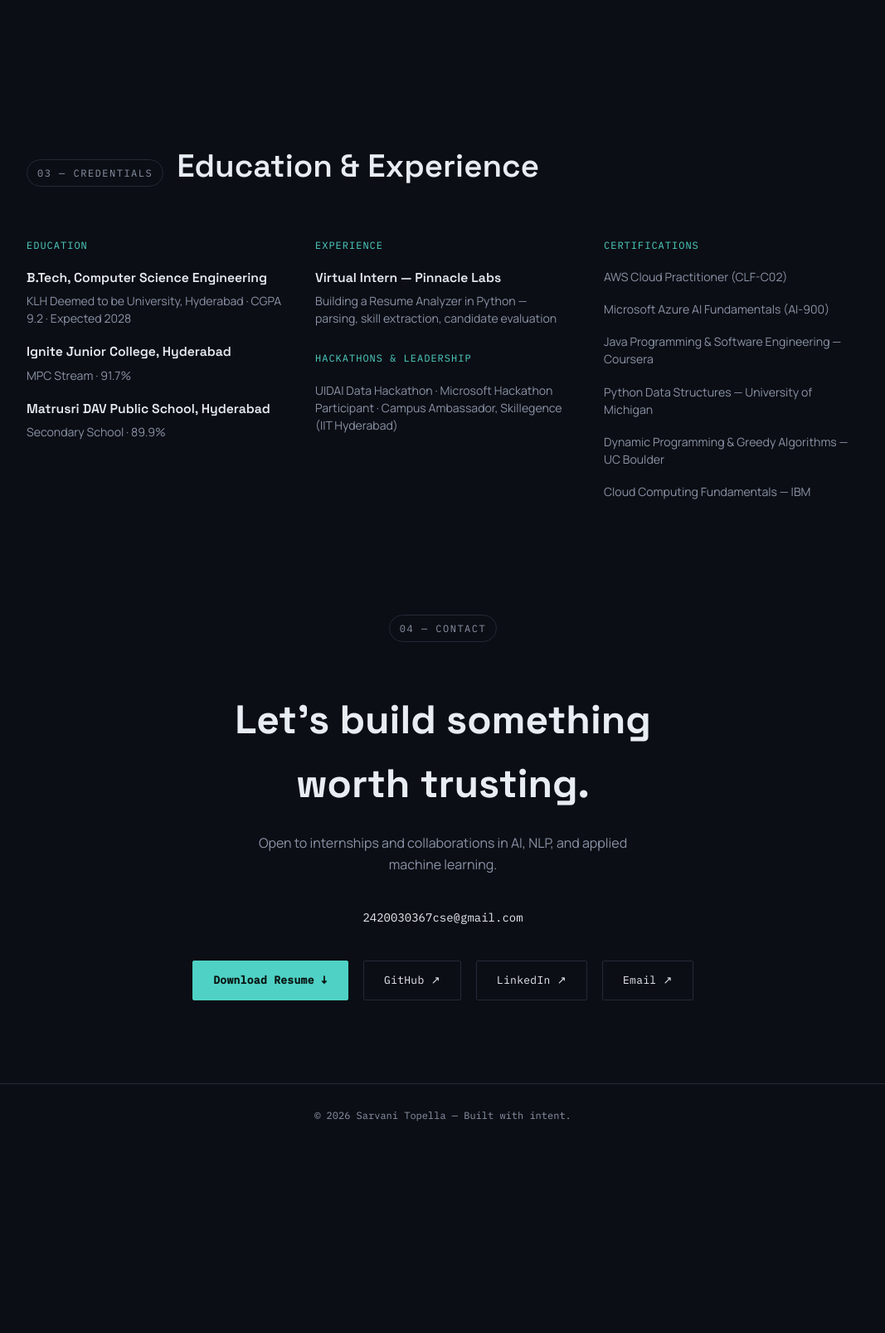
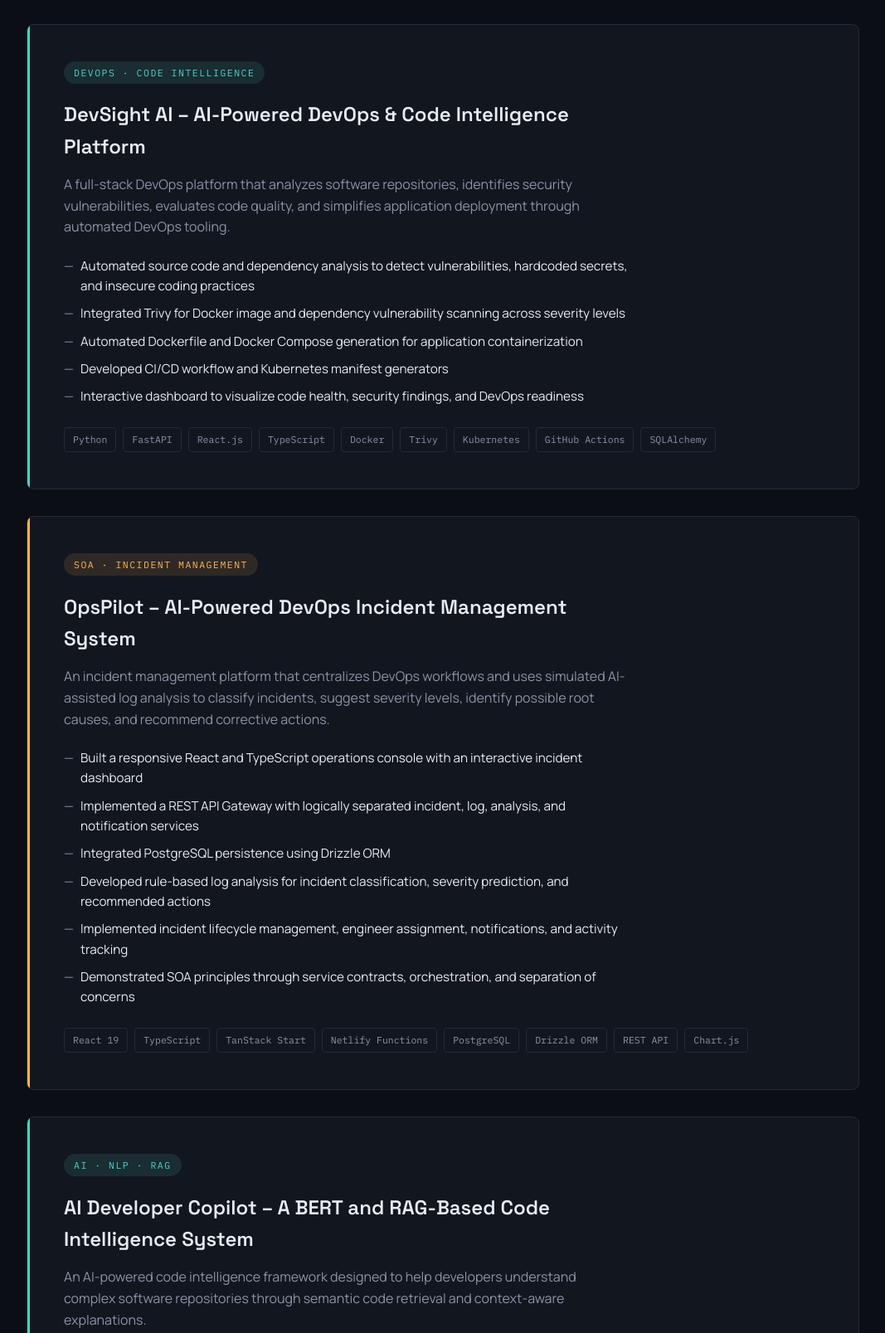
Before and after one commit to Sarvani-2420030367/Sarvani-2420030367.github.io, a plain HTML site: page index.html in a window 1280 px wide. Shown: the part 3402-5009 px from the top of the page at 83% size, without its empty margins (106-1173 px from the left). Before the commit the page ends 4784 px from the top, so only its background shows below. Drawn offline with Linux system fonts and the light colour scheme.

Commit message:
Update index.html

```diff
--- a/index.html
+++ b/index.html
@@ -387,6 +387,120 @@
       <span class="tag">CRUD</span>
     </div>
   </div>
+
+<!-- PROJECT 05: DEVSIGHT AI -->
+<div class="project-card vision">
+  <div class="project-top">
+    <div>
+      <span class="project-domain">DevOps · Code Intelligence</span>
+    </div>
+  </div>
+
+  <div class="project-title">DevSight AI – AI-Powered DevOps & Code Intelligence Platform</div>
+
+  <p class="project-desc">
+    A full-stack DevOps platform that analyzes software repositories,
+    identifies security vulnerabilities, evaluates code quality, and
+    simplifies application deployment through automated DevOps tooling.
+  </p>
+
+  <ul class="project-list">
+    <li>Automated source code and dependency analysis to detect vulnerabilities, hardcoded secrets, and insecure coding practices</li>
+    <li>Integrated Trivy for Docker image and dependency vulnerability scanning across severity levels</li>
+    <li>Automated Dockerfile and Docker Compose generation for application containerization</li>
+    <li>Developed CI/CD workflow and Kubernetes manifest generators</li>
+    <li>Interactive dashboard to visualize code health, security findings, and DevOps readiness</li>
+  </ul>
+
+  <div class="project-tags">
+    <span class="tag">Python</span>
+    <span class="tag">FastAPI</span>
+    <span class="tag">React.js</span>
+    <span class="tag">TypeScript</span>
+    <span class="tag">Docker</span>
+    <span class="tag">Trivy</span>
+    <span class="tag">Kubernetes</span>
+    <span class="tag">GitHub Actions</span>
+    <span class="tag">SQLAlchemy</span>
+  </div>
+</div>
+
+
+<!-- PROJECT 06: OP PILOT -->
+<div class="project-card audit">
+  <div class="project-top">
+    <div>
+      <span class="project-domain">SOA · Incident Management</span>
+    </div>
+  </div>
+
+  <div class="project-title">OpsPilot – AI-Powered DevOps Incident Management System</div>
+
+  <p class="project-desc">
+    An incident management platform that centralizes DevOps workflows
+    and uses simulated AI-assisted log analysis to classify incidents,
+    suggest severity levels, identify possible root causes, and
+    recommend corrective actions.
+  </p>
+
+  <ul class="project-list">
+    <li>Built a responsive React and TypeScript operations console with an interactive incident dashboard</li>
+    <li>Implemented a REST API Gateway with logically separated incident, log, analysis, and notification services</li>
+    <li>Integrated PostgreSQL persistence using Drizzle ORM</li>
+    <li>Developed rule-based log analysis for incident classification, severity prediction, and recommended actions</li>
+    <li>Implemented incident lifecycle management, engineer assignment, notifications, and activity tracking</li>
+    <li>Demonstrated SOA principles through service contracts, orchestration, and separation of concerns</li>
+  </ul>
+
+  <div class="project-tags">
+    <span class="tag">React 19</span>
+    <span class="tag">TypeScript</span>
+    <span class="tag">TanStack Start</span>
+    <span class="tag">Netlify Functions</span>
+    <span class="tag">PostgreSQL</span>
+    <span class="tag">Drizzle ORM</span>
+    <span class="tag">REST API</span>
+    <span class="tag">Chart.js</span>
+  </div>
+</div>
+
+
+<!-- PROJECT 07: AI DEVELOPER COPILOT -->
+<div class="project-card vision">
+  <div class="project-top">
+    <div>
+      <span class="project-domain">AI · NLP · RAG</span>
+    </div>
+  </div>
+
+  <div class="project-title">AI Developer Copilot – A BERT and RAG-Based Code Intelligence System</div>
+
+  <p class="project-desc">
+    An AI-powered code intelligence framework designed to help
+    developers understand complex software repositories through
+    semantic code retrieval and context-aware explanations.
+  </p>
+
+  <ul class="project-list">
+    <li>Uses BERT-based semantic embeddings to represent and understand source code</li>
+    <li>Employs Retrieval-Augmented Generation (RAG) to retrieve relevant code snippets</li>
+    <li>Integrates vector database retrieval with LLM-based response generation</li>
+    <li>Designed for code explanation, project summarization, dependency analysis, and documentation support</li>
+    <li>Evaluates retrieval performance using Precision@K, Recall@K, retrieval accuracy, and response relevance</li>
+  </ul>
+
+  <div class="project-tags">
+    <span class="tag">Python</span>
+    <span class="tag">BERT</span>
+    <span class="tag">RAG</span>
+    <span class="tag">LLMs</span>
+    <span class="tag">Vector Database</span>
+    <span class="tag">Semantic Search</span>
+    <span class="tag">NLP</span>
+    <span class="tag">Machine Learning</span>
+  </div>
+</div>
+
 </section>
 
 <section class="credentials" id="credentials">
```
